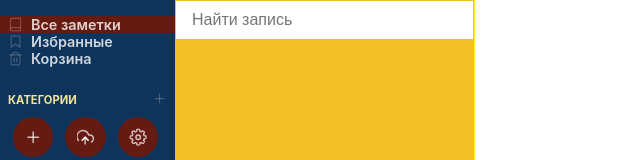
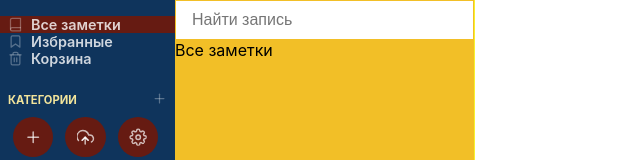
Before and after one commit to AmadeusDeadDmytro/ama_notes, a React (Create React App) app: page / in a window 1280 px wide. Shown: the top 160 px of the page, without its empty margins (0-640 px from the left). Built offline with nearby package versions, Linux system fonts and the light colour scheme.

Commit message:
src/constants

```diff
--- /dev/null
+++ b/src/constants/index.ts
@@ -0,0 +1,5 @@
+export const folderMap: { [key: string]: string } = {
+    ALL: 'Все заметки',
+    TRASH: 'Корзина',
+    FAVORITES: 'Избранные',
+}
--- a/src/containers/AppSidebar.tsx
+++ b/src/containers/AppSidebar.tsx
@@ -12,7 +12,7 @@ import moment from 'moment'
 import styled from 'styled-components'
 import { v4 as uuid } from 'uuid'
 
-const iconColor = 'rgba(255, 255, 255, 0.2)'
+const iconColor = 'rgba(255, 255, 255, 0.3)'
 
 interface AppProps {
     addNote: (note: NoteItem) => void
--- a/src/containers/NoteList.tsx
+++ b/src/containers/NoteList.tsx
@@ -8,13 +8,15 @@ import { Folders } from 'constants/enums'
 import { MoreHorizontal } from 'react-feather'
 import NoteOptions from 'containers/NoteOptions'
 import { connect } from 'react-redux'
+import { folderMap } from 'constants/index'
 import { getNoteTitle } from 'helpers'
 import styled from 'styled-components'
 
 interface NoteListProps {
+    activeFolder: string
     activeCategoryId: string
+    activeCategory?: CategoryItem
     activeNoteId: string
-    notes: NoteItem[]
     filteredNotes: NoteItem[]
     filteredCategories: CategoryItem[]
     swapNote: (noteId: string) => void
@@ -23,7 +25,18 @@ interface NoteListProps {
     addCategoryToNote: (categoryId: string, noteId: string) => void
 }
 
-const NoteList: React.FC<NoteListProps> = ({ activeCategoryId, activeNoteId, notes, filteredNotes, filteredCategories, swapNote, swapCategory, pruneNotes, addCategoryToNote }) => {
+const NoteList: React.FC<NoteListProps> = ({
+    activeFolder,
+    activeCategory,
+    activeCategoryId,
+    activeNoteId,
+    filteredNotes,
+    filteredCategories,
+    swapNote,
+    swapCategory,
+    pruneNotes,
+    addCategoryToNote,
+}) => {
     const [noteOptionsId, setNoteOptionsId] = useState('')
     const node = useRef<HTMLDivElement>(null)
 
@@ -58,6 +71,7 @@ const NoteList: React.FC<NoteListProps> = ({ activeCategoryId, activeNoteId, not
     return (
         <NoteSidebar>
             <Searchbar placeholder="Найти запись" onChange={searchNotes} type="search" />
+            <NoteSidebarHeader>{activeFolder === 'CATEGORY' ? activeCategory!.name : folderMap[activeFolder]}</NoteSidebarHeader>
             <NoteListContainer>
                 {filteredNotes.map((note) => {
                     const noteTitle = getNoteTitle(note.text)
@@ -143,7 +157,9 @@ const mapStateToProps = (state: ApplicationState) => {
     })
 
     return {
+        activeFolder: noteState.activeFolder,
         activeCategoryId: noteState.activeCategoryId,
+        activeCategory: categoryState.categories.find((category) => category.id === noteState.activeCategoryId),
         activeNoteId: noteState.activeNoteId,
         notes: noteState.notes,
         filteredNotes,
@@ -161,6 +177,8 @@ const mapDispatchToProps = (dispatch: Dispatch) => ({
 })
 
 export default connect(mapStateToProps, mapDispatchToProps)(NoteList)
+
+const NoteSidebarHeader = styled.div``
 
 const Searchbar = styled.input`
     -webkit-appearance: textfield;
--- a/src/containers/NoteOptions.tsx
+++ b/src/containers/NoteOptions.tsx
@@ -1,36 +1,31 @@
 import { ApplicationState, CategoryItem, NoteItem } from 'types'
 import { Bookmark, Download, Trash } from 'react-feather'
-import { addNote, sendNoteToTrash, swapNote, syncState, toggleFavoriteNote } from 'actions'
 import { downloadNote, getNoteTitle } from 'helpers'
+import { sendNoteToTrash, syncState, toggleFavoriteNote } from 'actions'
 
 import { Dispatch } from 'redux'
 import React from 'react'
 import { connect } from 'react-redux'
-import moment from 'moment'
 import styled from 'styled-components'
-import { v4 as uuid } from 'uuid'
 
 interface NoteOptionsProps {
-    swapNote: (noteId: string) => void
     sendNoteToTrash: (noteId: string) => void
     toggleFavoriteNote: (noteId: string) => void
-    activeNote?: NoteItem
-    activeCategoryId: string
     notes: NoteItem[]
     categories: CategoryItem[]
     clickedNote: NoteItem
 }
 
-const NoteOptions: React.FC<NoteOptionsProps> = ({ activeNote, toggleFavoriteNote, clickedNote, activeCategoryId, swapNote, sendNoteToTrash, notes, categories }) => {
+const NoteOptions: React.FC<NoteOptionsProps> = ({ toggleFavoriteNote, clickedNote, sendNoteToTrash, notes, categories }) => {
     const trashNoteHandler = () => {
-        if (activeNote && !activeNote.trash) {
-            sendNoteToTrash(activeNote.id)
+        if (clickedNote && !clickedNote.trash) {
+            sendNoteToTrash(clickedNote.id)
         }
     }
 
     const downloadNoteHandler = () => {
-        if (activeNote) {
-            downloadNote(getNoteTitle(activeNote.text), activeNote)
+        if (clickedNote) {
+            downloadNote(getNoteTitle(clickedNote.text), clickedNote)
         }
     }
 
@@ -61,12 +56,10 @@ const NoteOptions: React.FC<NoteOptionsProps> = ({ activeNote, toggleFavoriteNot
 const mapStateToProps = (state: ApplicationState) => ({
     notes: state.noteState.notes,
     categories: state.categoryState.categories,
-    activeNote: state.noteState.notes.find((note) => note.id === state.noteState.activeNoteId),
     activeCategoryId: state.noteState.activeCategoryId,
 })
 
 const mapDispatchToProps = (dispatch: Dispatch) => ({
-    swapNote: (noteId: string) => dispatch(swapNote(noteId)),
     sendNoteToTrash: (noteId: string) => dispatch(sendNoteToTrash(noteId)),
     toggleFavoriteNote: (noteId: string) => dispatch(toggleFavoriteNote(noteId)),
 })
```
Also changed, not shown: 1 other file (tests, documents, lock files or other folders).
